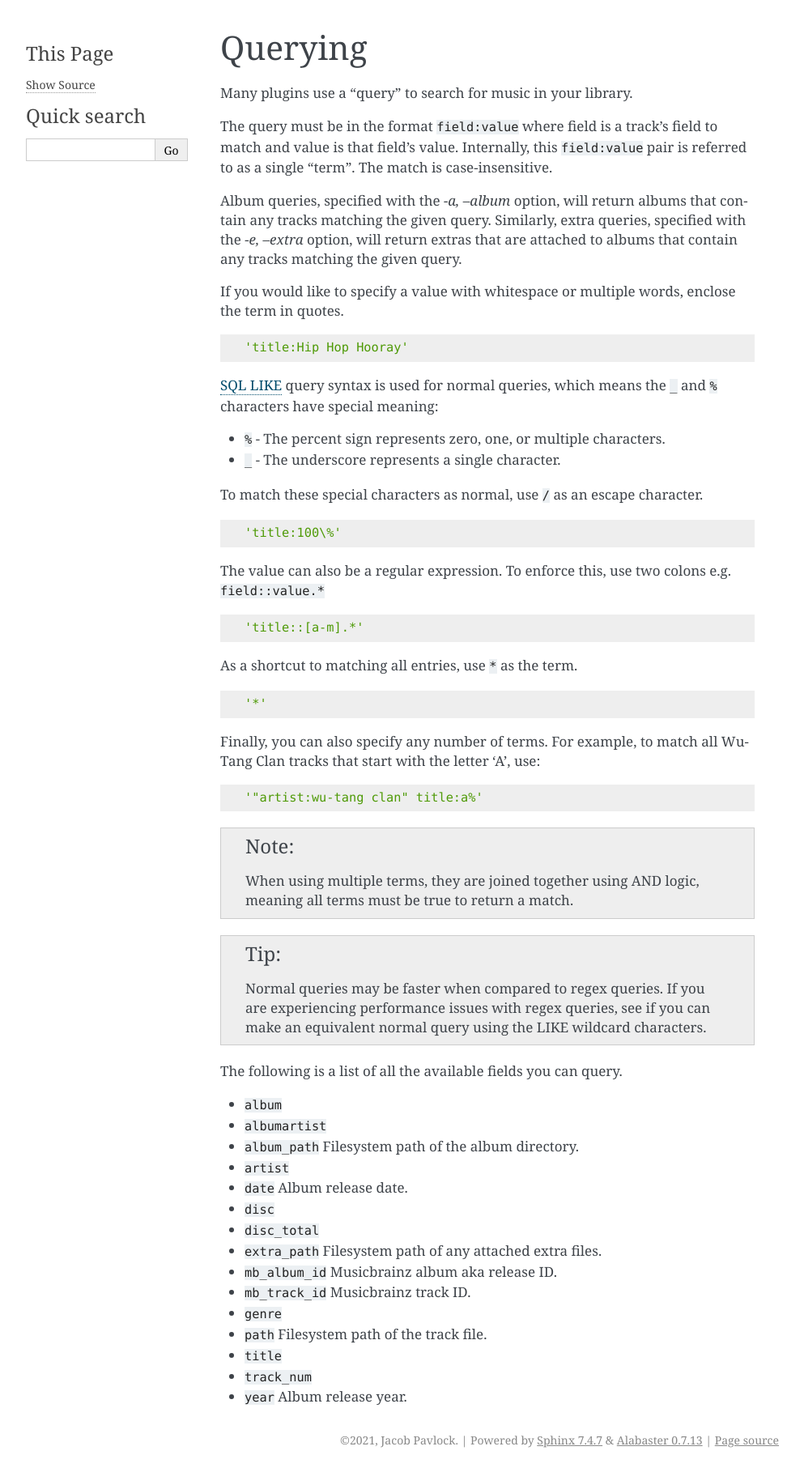
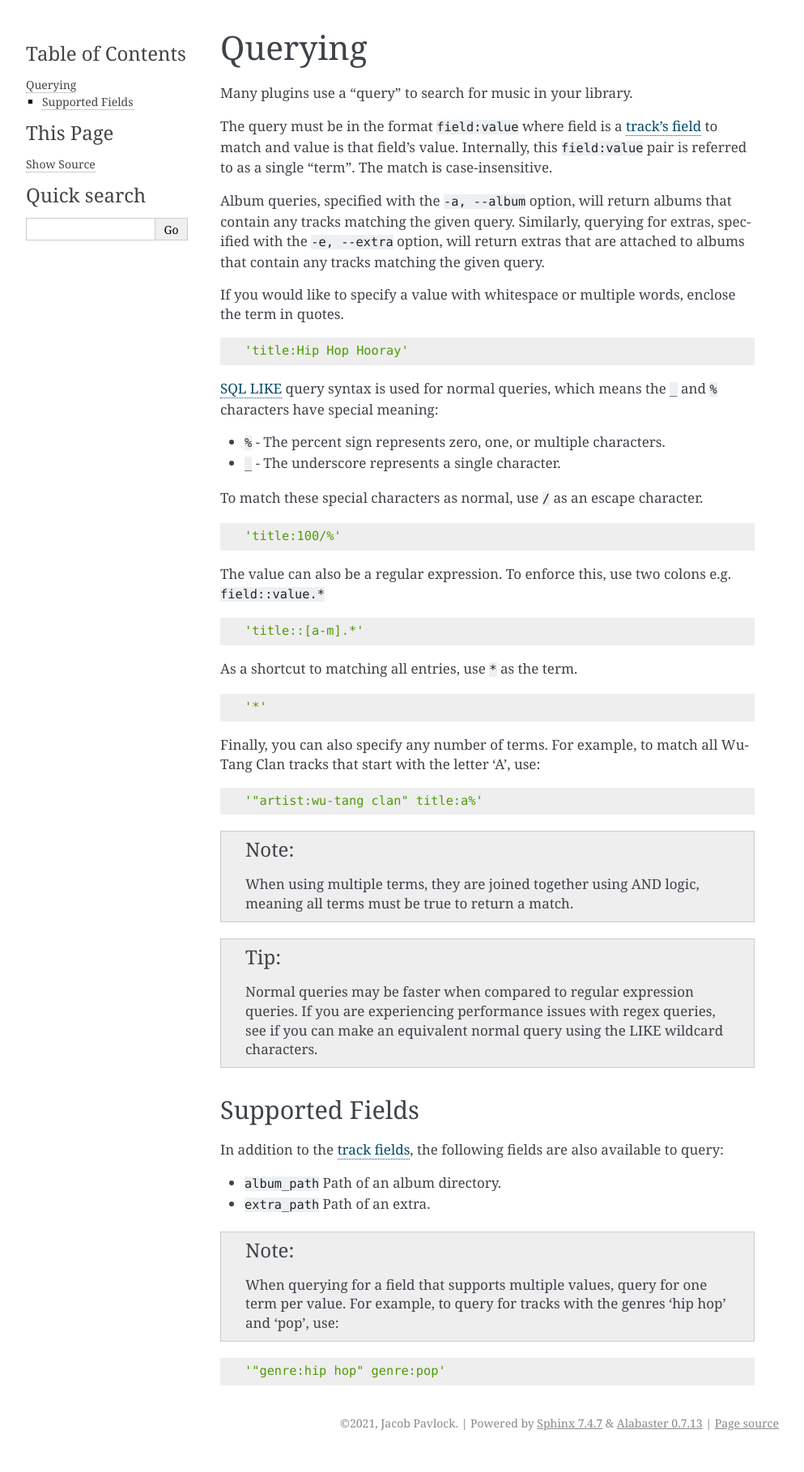
Before and after one commit to MoeMusic/Moe, a Sphinx documentation site: the page built from docs/query.rst, in a window 1280 px wide. Shown: the whole page at 81% size, without its empty margins (148-1141 px from the left). Built offline with Sphinx 7.4.7, drawn with Linux system fonts in a browser that asks for light colours; after the commit the page ends 1797 px from its top, so only the background shows below that.

Commit message:
docs(fields): add `fields` documentation page
To centralize information on supported fields and prevent duplication amongst separate modules that use them such as `query` and `edit`.

```diff
--- a/docs/index.rst
+++ b/docs/index.rst
@@ -36,6 +36,7 @@ However, there are several shortcomings that spawned the creation of Moe.
    getting_started
    installation
    plugins/plugins
+   fields
    query
    developers/developers
 
--- a/docs/query.rst
+++ b/docs/query.rst
@@ -3,9 +3,9 @@ Querying
 ########
 Many plugins use a "query" to search for music in your library.
 
-The query must be in the format ``field:value`` where field is a track's field to match and value is that field's value. Internally, this ``field:value`` pair is referred to as a single "term". The match is case-insensitive.
+The query must be in the format ``field:value`` where field is a :ref:`track's field <Track Fields>` to match and value is that field's value. Internally, this ``field:value`` pair is referred to as a single "term". The match is case-insensitive.
 
-Album queries, specified with the `-a, --album` option, will return albums that contain any tracks matching the given query. Similarly, extra queries, specified with the `-e, --extra` option, will return extras that are attached to albums that contain any tracks matching the given query.
+Album queries, specified with the ``-a, --album`` option, will return albums that contain any tracks matching the given query. Similarly, querying for extras, specified with the ``-e, --extra`` option, will return extras that are attached to albums that contain any tracks matching the given query.
 
 If you would like to specify a value with whitespace or multiple words, enclose the
 term in quotes.
@@ -24,7 +24,7 @@ To match these special characters as normal, use ``/`` as an escape character.
 
 .. code-block:: bash
 
-    'title:100\%'
+    'title:100/%'
 
 The value can also be a regular expression. To enforce this, use two colons
 e.g. ``field::value.*``
@@ -50,22 +50,20 @@ For example, to match all Wu-Tang Clan tracks that start with the letter 'A', us
     When using multiple terms, they are joined together using AND logic, meaning all terms must be true to return a match.
 
 .. tip::
-    Normal queries may be faster when compared to regex queries. If you are experiencing performance issues with regex queries, see if you can make an equivalent normal query using the LIKE wildcard characters.
+    Normal queries may be faster when compared to regular expression queries. If you are experiencing performance issues with regex queries, see if you can make an equivalent normal query using the LIKE wildcard characters.
 
-The following is a list of all the available fields you can query.
+****************
+Supported Fields
+****************
 
-* ``album``
-* ``albumartist``
-* ``album_path`` Filesystem path of the album directory.
-* ``artist``
-* ``date`` Album release date.
-* ``disc``
-* ``disc_total``
-* ``extra_path`` Filesystem path of any attached extra files.
-* ``mb_album_id`` Musicbrainz album aka release ID.
-* ``mb_track_id`` Musicbrainz track ID.
-* ``genre``
-* ``path`` Filesystem path of the track file.
-* ``title``
-* ``track_num``
-* ``year`` Album release year.
+In addition to the :ref:`track fields <Track Fields>`, the following fields are also available to query:
+
+* ``album_path`` Path of an album directory.
+* ``extra_path`` Path of an extra.
+
+.. note::
+   When querying for a field that supports multiple values, query for one term per value. For example, to query for tracks with the genres 'hip hop' and 'pop', use:
+
+.. code-block:: bash
+
+    '"genre:hip hop" genre:pop'
```
Also changed, not shown: docs/fields.rst (added, +46 -0 lines), docs/plugins/edit.rst (+10 -29 lines), 2 other files.
